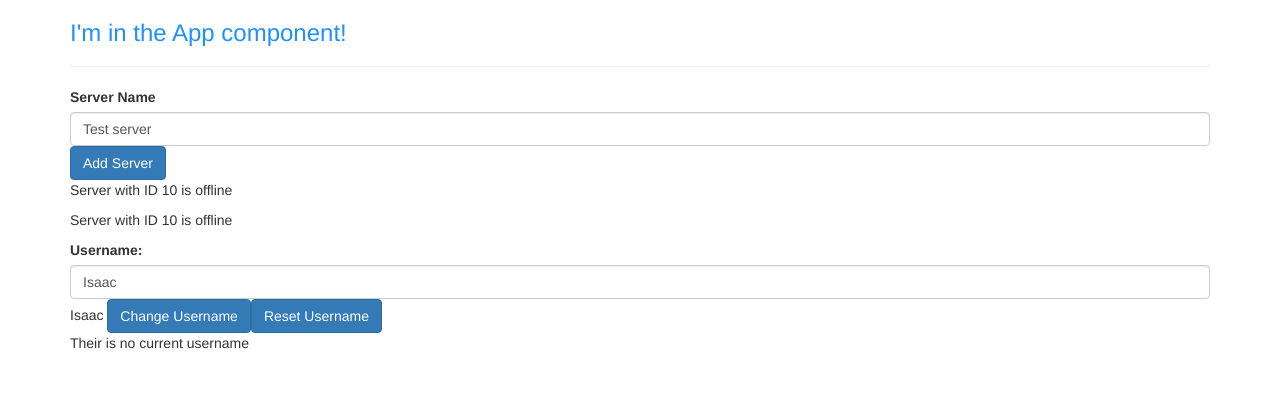
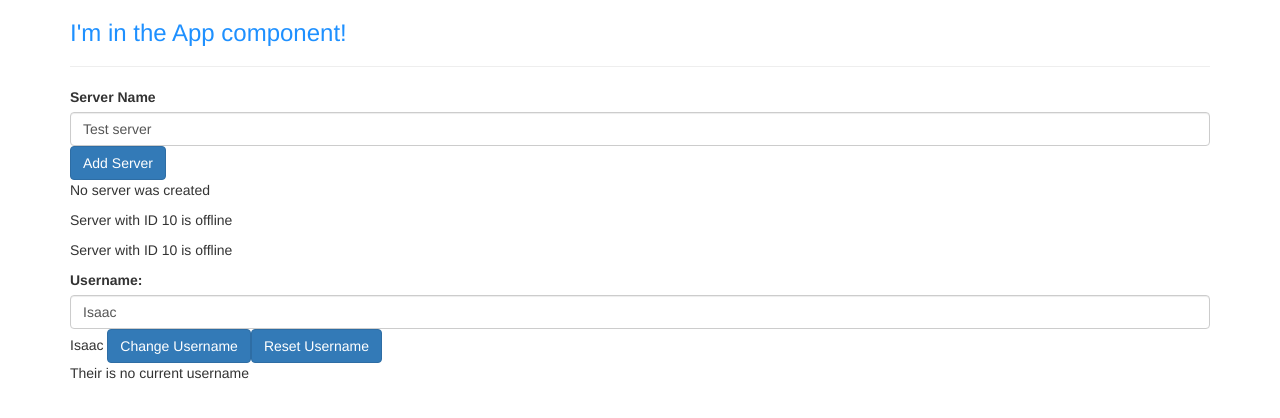
Before and after one commit to irendon1993/helloAngular, an Angular app: page / in a window 1280 px wide. Shown: the top 418 px of the page. Built offline with nearby package versions, Linux system fonts and the light colour scheme.

Commit message:
Adding an else condition to ngIf

```diff
--- a/src/app/servers/servers.component.html
+++ b/src/app/servers/servers.component.html
@@ -20,6 +20,11 @@
 <!-- <p [innerText]="allowNewServer"></p> -->
 <!-- <p>{{ serverCreationStatus }}</p> -->
 <!-- *ngIf looks for a conditional with either true or false-->
-<p *ngIf="serverCreated">Server was created, server name is {{serverName}}</p>
+<p *ngIf="serverCreated; else noServer">Server was created, server name is {{serverName}}</p>
+<ng-template #noServer>
+  <p>
+    No server was created
+  </p>
+</ng-template>
 <app-server></app-server>
 <app-server></app-server>
```
